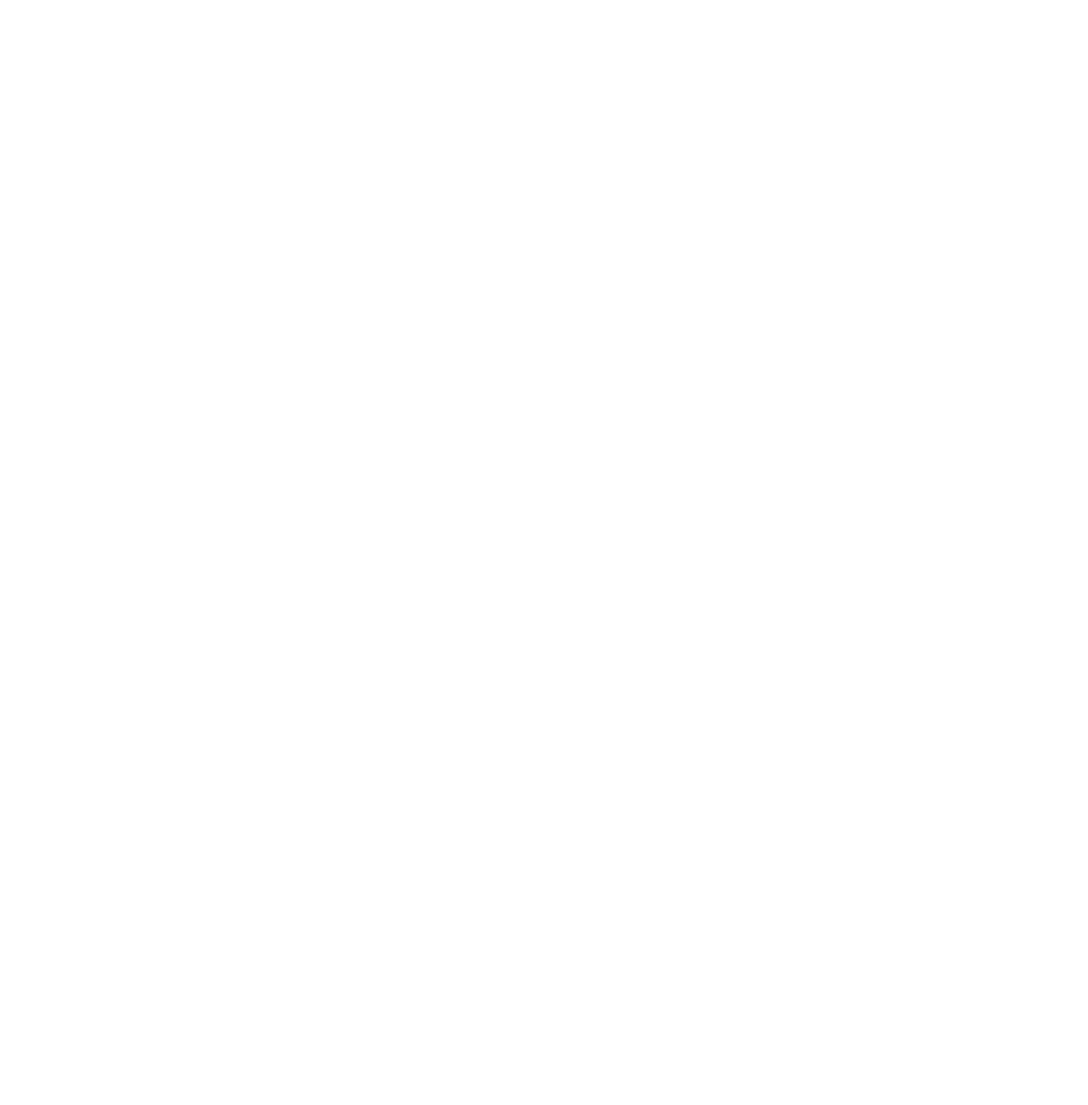
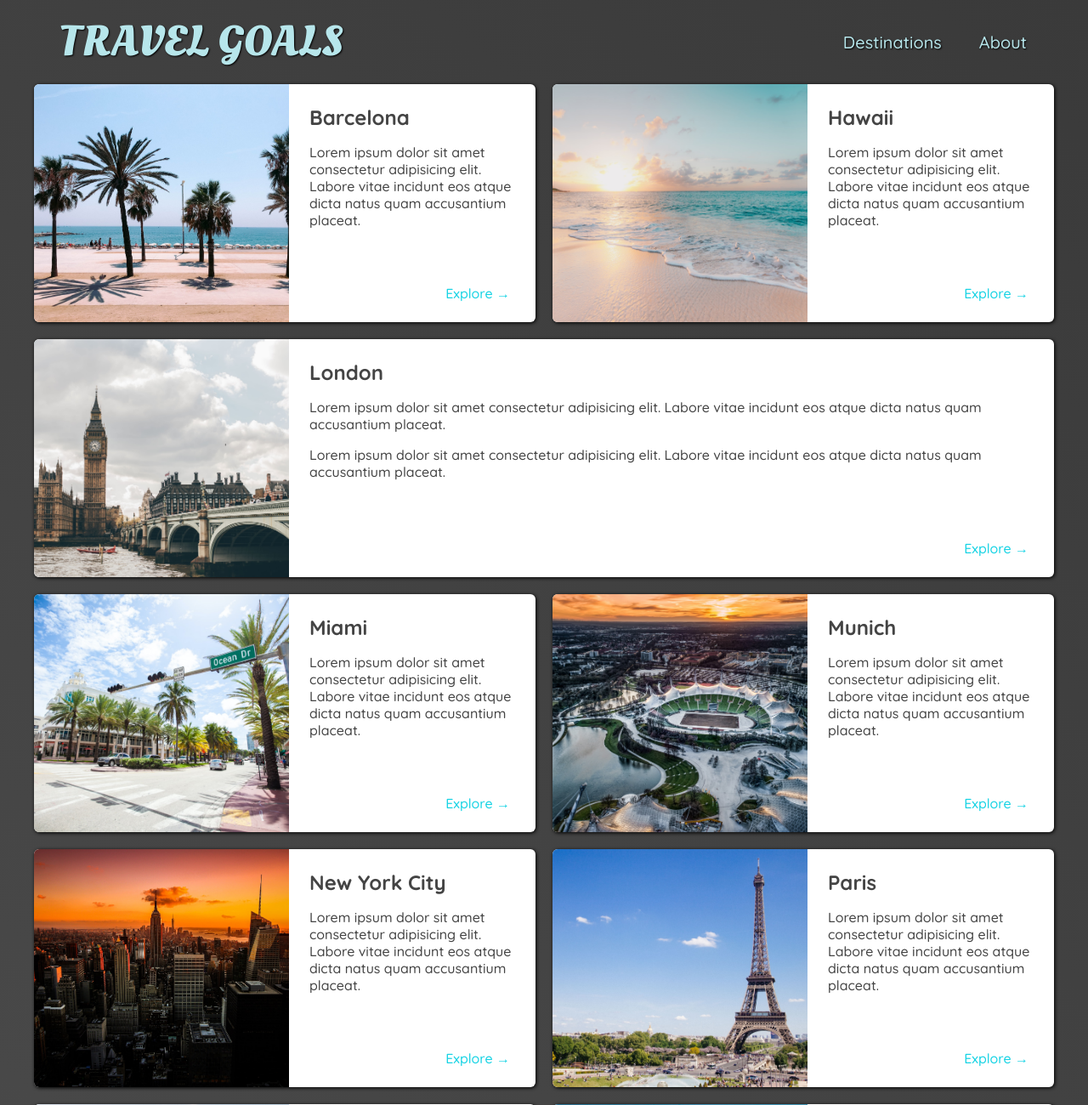
Before and after one commit to Aconite-green/web_tutorial, a plain HTML site: page places.html in a window 1280 px wide. Shown: the top 1300 px of the page at 85% size. Before the commit the page ends 800 px from the top, so only its background shows below. Drawn offline with Linux system fonts and the light colour scheme.

Commit message:
feat: class 161

```diff
--- /dev/null
+++ b/places.css
@@ -0,0 +1,75 @@
+body {
+  background: linear-gradient(40deg, rgb(77, 77, 77), rgb(58, 58, 58));
+  color: rgb(68, 68, 68);
+}
+
+#page-logo a {
+  color: rgb(183, 230, 235);
+  text-shadow: 1px 1px 2px rgb(0, 0, 0);
+}
+
+header {
+  position: static;
+}
+
+header a {
+  color: rgb(183, 230, 235);
+}
+
+header nav a:hover {
+  color: rgb(59, 59, 59);
+  background-color: rgb(183, 230, 235);
+}
+
+main ul {
+  margin: 0 auto 48px auto;
+  width: 1200px;
+  display: grid;
+  grid-template-columns: 1fr, 1fr;
+  gap: 20px 20px;
+}
+
+main li {
+  display: flex;
+  background-color: white;
+  box-shadow: 1px 1px 4px rgb(0, 0, 0);
+  border-radius: 6px;
+  overflow: hidden;
+}
+
+li:nth-of-type(3) {
+  grid-column: 1 / span 2;
+}
+
+main li img {
+  width: 300px;
+  height: 280px;
+  object-fit: cover;
+}
+
+.item-content {
+  padding: 24px;
+  display: flex;
+  flex-direction: column;
+  justify-content: space-between;
+}
+
+.item-content h2{
+    margin: 0;
+}
+.actions {
+  text-align: right;
+}
+
+.actions a {
+  text-decoration: none;
+  padding: 6px;
+  color: rgb(22, 211, 228);
+  border-radius: 5px;
+}
+
+.actions a:hover {
+  background-color: rgb(235, 253, 255);
+  color: white;
+  border-radius: 6px;
+}
--- a/places.html
+++ b/places.html
@@ -0,0 +1,204 @@
+<!DOCTYPE html>
+<html lang="en">
+  <head>
+    <meta charset="UTF-8" />
+    <link
+      href="https://fonts.googleapis.com/css2?family=Raleway:wght@700&family=Oleo+Script:wght@700&family=Quicksand:wght@300;500;700&display=swap"
+      rel="stylesheet"
+    />
+    <link rel="stylesheet" href="shared.css" />
+    <link rel="stylesheet" href="places.css" />
+    <title>Travel Goals</title>
+  </head>
+  <body>
+    <header>
+      <div id="page-logo">
+        <a href="/index.html">Travel Goals</a>
+      </div>
+      <nav>
+        <ul>
+          <li>
+            <a href="/places.html">Destinations</a>
+          </li>
+          <li>
+            <a href="">About</a>
+          </li>
+        </ul>
+      </nav>
+    </header>
+    <main>
+        <ul>
+            <li>
+              <img src="images/places/barcelona.jpg" alt="City of Barcelona" />
+              <div class="item-content">
+                <div>
+                  <h2>Barcelona</h2>
+                  <p>
+                    Lorem ipsum dolor sit amet consectetur adipisicing elit. Labore
+                    vitae incidunt eos atque dicta natus quam accusantium placeat.
+                  </p>
+                </div>
+                <div class="actions">
+                  <a href="https://en.wikipedia.org/wiki/Barcelona">Explore &#x2192</a>
+                </div>
+              </div>
+            </li>
+            <li>
+              <img src="images/places/hawaii.jpg" alt="Hawaii beach" />
+              <div class="item-content">
+                <div>
+                  <h2>Hawaii</h2>
+                  <p>
+                    Lorem ipsum dolor sit amet consectetur adipisicing elit. Labore
+                    vitae incidunt eos atque dicta natus quam accusantium placeat.
+                  </p>
+                </div>
+                <div class="actions">
+                  <a href="hhttps://en.wikipedia.org/wiki/Hawaii">Explore &#x2192</a>
+                </div>
+              </div>
+            </li>
+            <li>
+              <img src="images/places/london.jpg" alt="London city" />
+              <div class="item-content">
+                <div>
+                  <h2>London</h2>
+                  <p>
+                    Lorem ipsum dolor sit amet consectetur adipisicing elit. Labore
+                    vitae incidunt eos atque dicta natus quam accusantium placeat.
+                  </p>
+                  <p>
+                    Lorem ipsum dolor sit amet consectetur adipisicing elit. Labore
+                    vitae incidunt eos atque dicta natus quam accusantium placeat.
+                  </p>
+                </div>
+                <div class="actions">
+                  <a href="https://en.wikipedia.org/wiki/London">Explore &#x2192</a>
+                </div>
+              </div>
+            </li>
+            <li>
+              <img src="images/places/miami.jpg" alt="Miami streets" />
+              <div class="item-content">
+                <div>
+                  <h2>Miami</h2>
+                  <p>
+                    Lorem ipsum dolor sit amet consectetur adipisicing elit. Labore
+                    vitae incidunt eos atque dicta natus quam accusantium placeat.
+                  </p>
+                </div>
+                <div class="actions">
+                  <a href="https://en.wikipedia.org/wiki/Miami">Explore &#x2192</a>
+                </div>
+              </div>
+            </li>
+            <li>
+              <img src="images/places/munich.jpg" alt="Munich football stadium" />
+              <div class="item-content">
+                <div>
+                  <h2>Munich</h2>
+                  <p>
+                    Lorem ipsum dolor sit amet consectetur adipisicing elit. Labore
+                    vitae incidunt eos atque dicta natus quam accusantium placeat.
+                  </p>
+                </div>
+                <div class="actions">
+                  <a href="https://en.wikipedia.org/wiki/Munich">Explore &#x2192</a>
+                </div>
+              </div>
+            </li>
+            <li>
+              <img src="images/places/new-york-city.jpg" alt="New York City skyline" />
+              <div class="item-content">
+                <div>
+                  <h2>New York City</h2>
+                  <p>
+                    Lorem ipsum dolor sit amet consectetur adipisicing elit. Labore
+                    vitae incidunt eos atque dicta natus quam accusantium placeat.
+                  </p>
+                </div>
+                <div class="actions">
+                  <a href="https://en.wikipedia.org/wiki/New_York_City"
+                    >Explore &#x2192</a
+                  >
+                </div>
+              </div>
+            </li>
+            <li>
+              <img src="images/places/paris.jpg" alt="Paris city" />
+              <div class="item-content">
+                <div>
+                  <h2>Paris</h2>
+                  <p>
+                    Lorem ipsum dolor sit amet consectetur adipisicing elit. Labore
+                    vitae incidunt eos atque dicta natus quam accusantium placeat.
+                  </p>
+                </div>
+                <div class="actions">
+                  <a href="https://en.wikipedia.org/wiki/Paris">Explore &#x2192</a>
+                </div>
+              </div>
+            </li>
+            <li>
+              <img src="images/places/sydney.jpg" alt="Sydney beach" />
+              <div class="item-content">
+                <div>
+                  <h2>Sydney</h2>
+                  <p>
+                    Lorem ipsum dolor sit amet consectetur adipisicing elit. Labore
+                    vitae incidunt eos atque dicta natus quam accusantium placeat.
+                  </p>
+                </div>
+                <div class="actions">
+                  <a href="https://en.wikipedia.org/wiki/Sydney">Explore &#x2192</a>
+                </div>
+              </div>
+            </li>
+            <li>
+              <img src="images/places/tokyo.jpg" alt="Tokyo skyline" />
+              <div class="item-content">
+                <div>
+                  <h2>Tokyo</h2>
+                  <p>
+                    Lorem ipsum dolor sit amet consectetur adipisicing elit. Labore
+                    vitae incidunt eos atque dicta natus quam accusantium placeat.
+                  </p>
+                </div>
+                <div class="actions">
+                  <a href="https://en.wikipedia.org/wiki/Tokyo">Explore &#x2192</a>
+                </div>
+              </div>
+            </li>
+            <li>
+              <img src="images/places/bali.jpg" alt="Bali beach" />
+              <div class="item-content">
+                <div>
+                  <h2>Bali</h2>
+                  <p>
+                    Lorem ipsum dolor sit amet consectetur adipisicing elit. Labore
+                    vitae incidunt eos atque dicta natus quam accusantium placeat.
+                  </p>
+                </div>
+                <div class="actions">
+                  <a href="https://en.wikipedia.org/wiki/Bali">Explore &#x2192</a>
+                </div>
+              </div>
+            </li>
+          </ul>
+    </main>
+    <footer>
+      <ul>
+        <li>
+          <a href="https://www.instagram.com">
+            <img src="/images/icons/insta.png" alt="Instagram logo" />
+          </a>
+        </li>
+        <li>
+          <a href="https:www.facebook.com">
+            <img src="/images/icons/facebook.png" alt="Facebook logo" />
+          </a>
+        </li>
+      </ul>
+    </footer>
+  </body>
+</html>
--- a/shared.css
+++ b/shared.css
@@ -14,6 +14,9 @@ header {
   justify-content: space-between;
   align-items: center;
   padding: 15px 60px;
+  position: absolute;
+  width: 100%;
+  box-sizing: border-box;
 }
 
 #page-logo a {
@@ -32,3 +35,39 @@ header ul {
 header li {
   margin-left: 20px;
 }
+
+header a {
+  color: rgb(255, 251, 0);
+  text-decoration: none;
+  font-size: 20px;
+  padding: 12px;
+  text-shadow: 1px 1px 2px rgb(0, 0, 0);
+  border-radius: 6px;
+}
+
+header nav a:hover {
+  color: rgb(77, 77, 77);
+  background-color: rgb(255, 251, 0);
+}
+
+footer {
+  background: linear-gradient(70deg, rgb(24, 24, 24), rgb(25, 29, 29));
+}
+
+footer ul{
+  display: flex;
+  justify-content: center;
+  padding: 40px;
+}
+
+footer li {
+  width: 80px;
+  height: 80px;
+  margin: 0 50px;
+}
+
+
+footer img {
+  width: 100%;
+  height: 100%;
+}
```
Also changed, not shown: index.html (+40 -2 lines), styles.css (+46 -0 lines), images/icons/facebook.png (added), images/icons/insta.png (added), images/places/bali.jpg (added), images/places/barcelona.jpg (added), images/places/hawaii.jpg (added), images/places/london.jpg (added), images/places/miami.jpg (added), images/places/munich.jpg (added), images/places/new-york-city.jpg (added), images/places/paris.jpg (added), images/places/sydney.jpg (added), images/places/tokyo.jpg (added).
